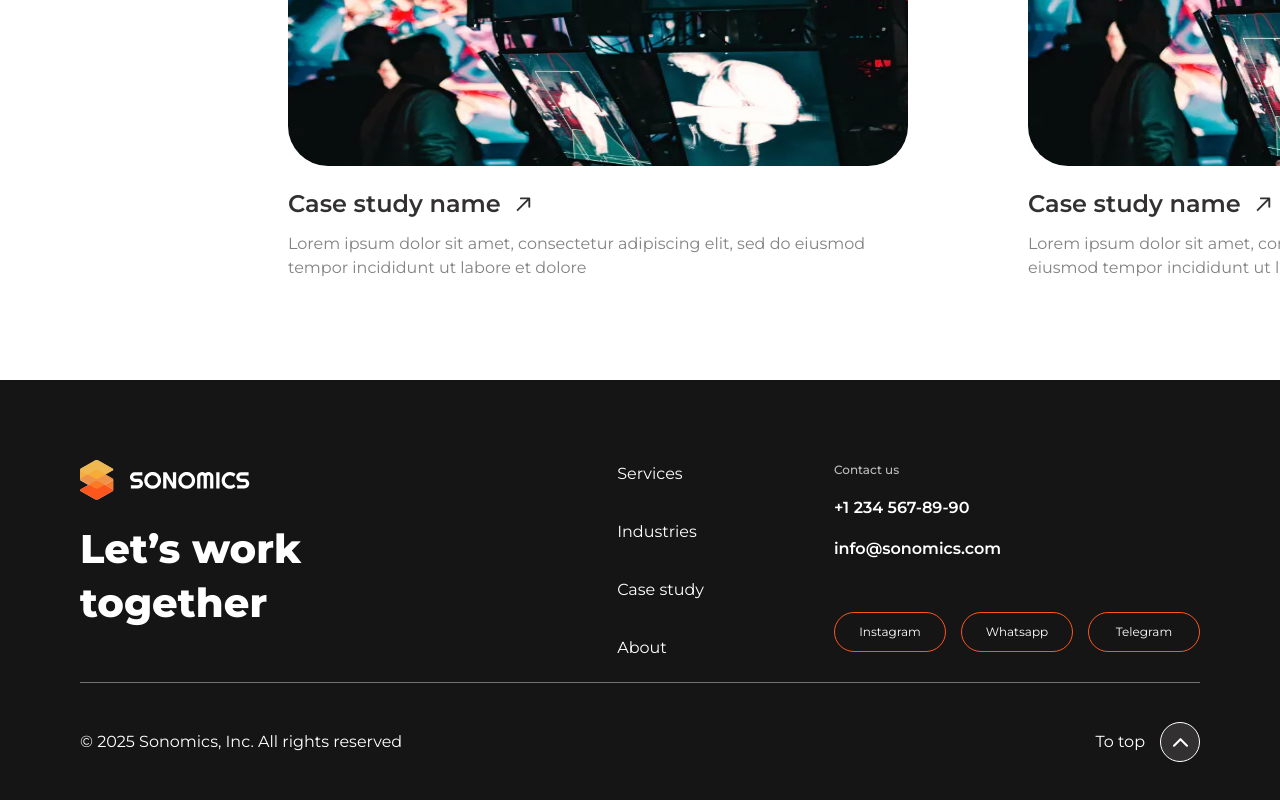
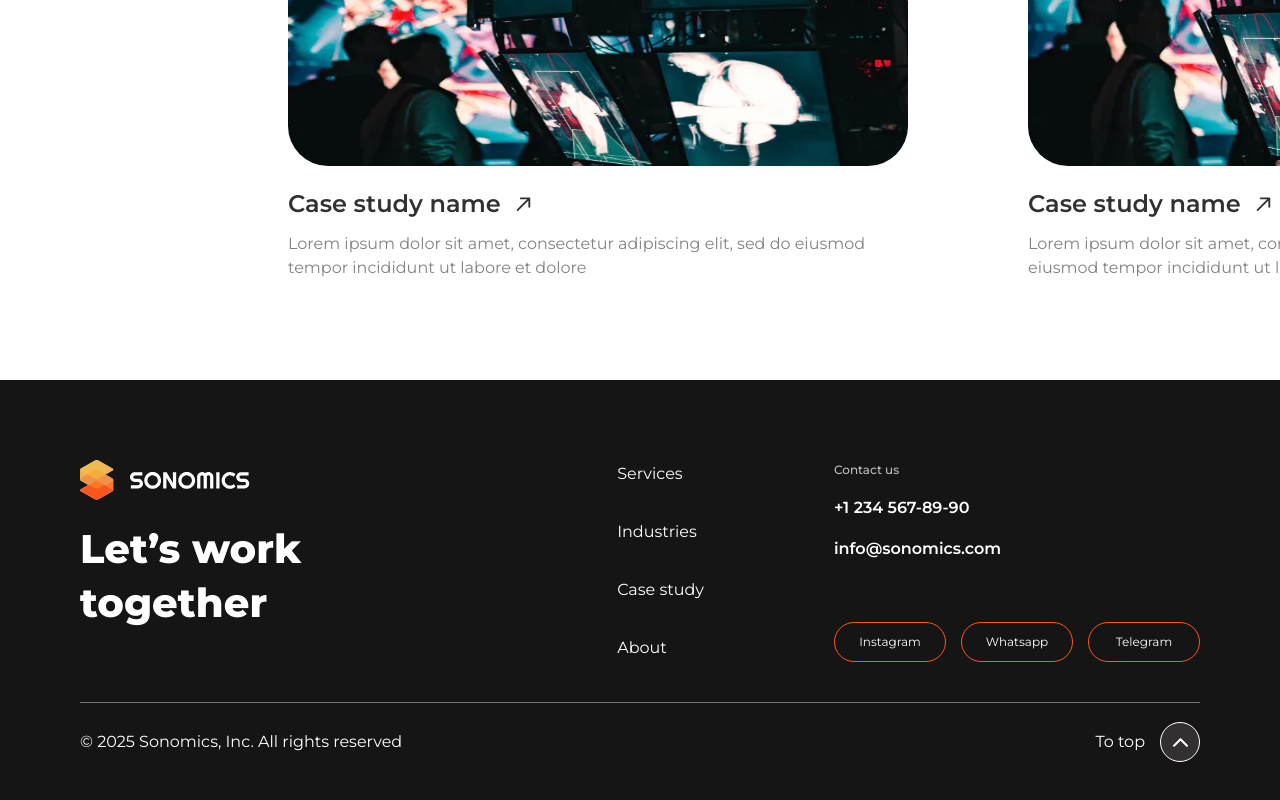
Before and after one commit to skabanets/sonomics, a React (Vite) app: page / in a window 1280 px wide. Shown: the part 3635-4435 px from the top of the page. Built offline with nearby package versions, Linux system fonts and the light colour scheme.

Commit message:
Update Footer styles

```diff
--- a/src/layout/Footer.tsx
+++ b/src/layout/Footer.tsx
@@ -19,8 +19,8 @@ export const Footer = () => {
             linkClass="hover:text-accentYellowColor focus-visible:text-accentYellowColor"
           />
         </nav>
-        <div>
-          <address className="mb-[50px] not-italic">
+        <div className="flex flex-col justify-between">
+          <address className="not-italic">
             <p className="label mb-[15px] text-secondaryLightTextColor">Contact us</p>
             <ul className="bold-text flex flex-col gap-[15px] text-whiteTextColor">
               <li>
@@ -57,7 +57,7 @@ export const Footer = () => {
           </ul>
         </div>
       </div>
-      <div className="full-hd-container relative left-0 flex items-center justify-between pt-[20px] before:absolute before:top-[-20px] before:h-[1px] before:w-[calc(100vw-160px)] before:max-w-[1760px] before:bg-grey600Color before:content-['']">
+      <div className="full-hd-container relative left-0 flex items-center justify-between pt-[20px] before:absolute before:top-0 before:h-[1px] before:w-[calc(100vw-160px)] before:max-w-[1760px] before:bg-grey600Color before:content-['']">
         <p className="small-text text-white">&copy; 2025 Sonomics, Inc. All rights reserved</p>
         <div className="small-text flex items-center justify-end gap-[15px] text-whiteTextColor">
           <span> To top </span>
```
